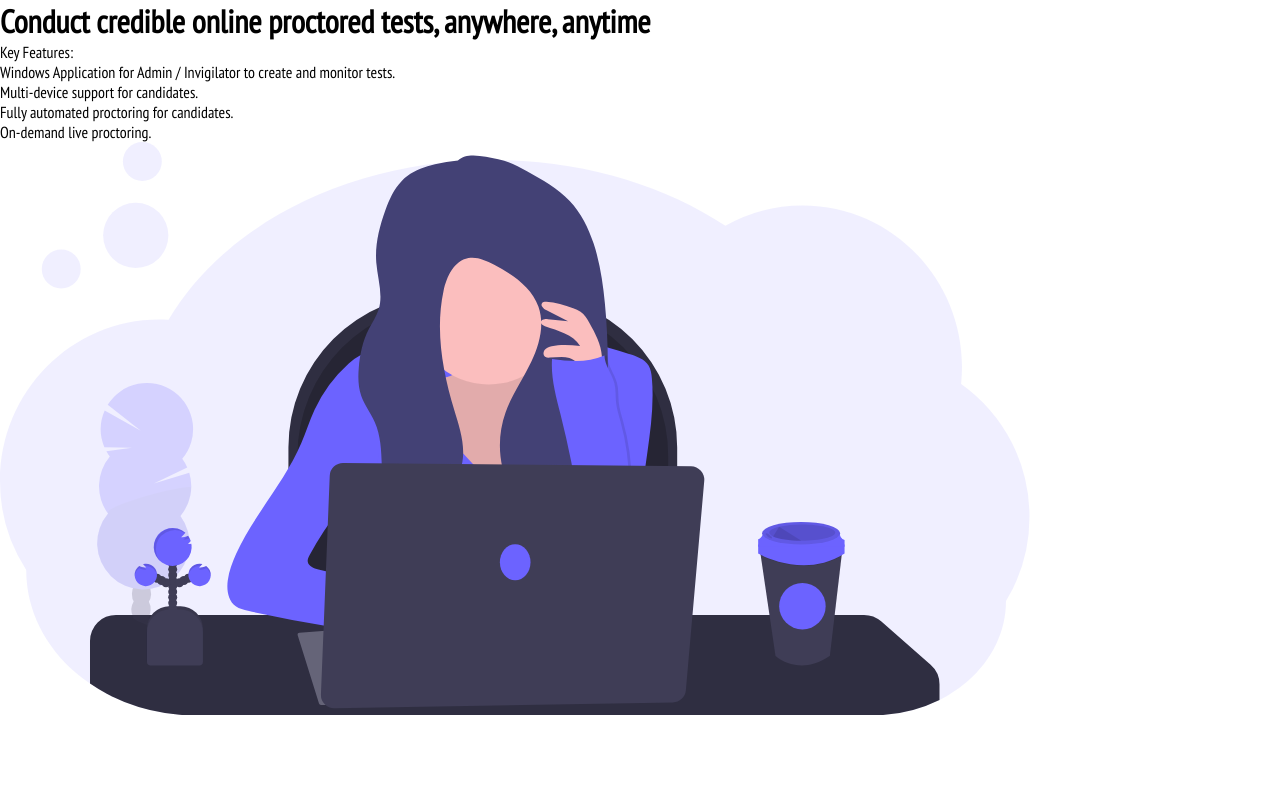
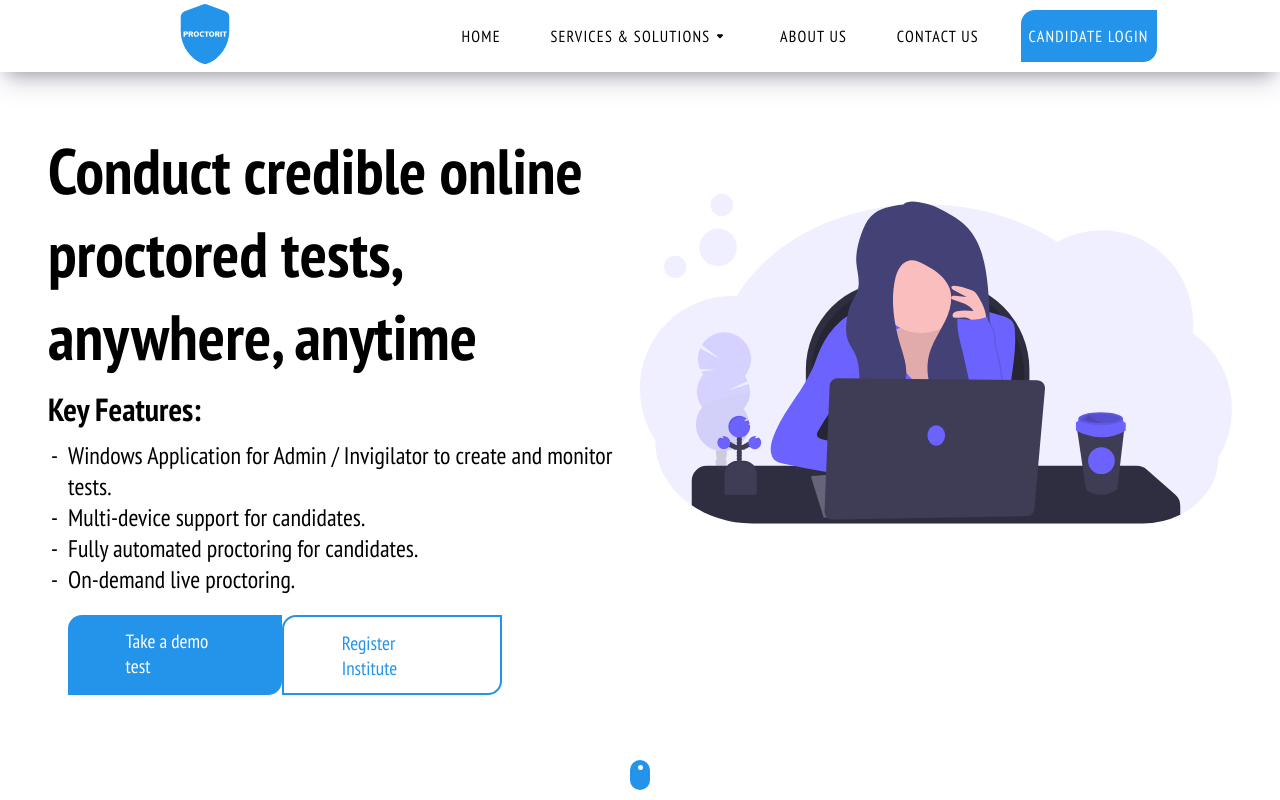
Before and after one commit to DSAghicha/proctorit, a React (Create React App) app in the folder client/: page / in a window 1280 px wide. Built offline with nearby package versions, Linux system fonts and the light colour scheme.

Commit message:
Home Page

```diff
--- a/client/src/pages/home/Home.jsx
+++ b/client/src/pages/home/Home.jsx
@@ -1,9 +1,13 @@
 import './Home.scss'
 import React from 'react'
+import { Link } from 'react-router-dom'
 import { GirlAppearingExam } from '../../assets'
+import { Navbar } from '../../components'
 
 const Home = () => {
     return(
+        <>
+            <Navbar/>
             <div className='home'>
                 <div className="info">
                     <h1>Conduct credible online proctored tests, anywhere, anytime</h1>
@@ -15,11 +19,16 @@ const Home = () => {
                         <li>On-demand live proctoring.</li>
                     </ul>
                     <div className="cta-cr">
-
+                        <Link to='/demo'>Take a demo test</Link>
+                        <Link to='/institute-signup'>Register Institute</Link>
                     </div>
                 </div>
                 <GirlAppearingExam/>
+                <div className="scroll-icon">
+                    <div className="circle"></div>
                 </div>
+            </div>
+        </>
     )
 }
 
--- a/client/src/pages/home/Home.scss
+++ b/client/src/pages/home/Home.scss
@@ -3,4 +3,81 @@
 .home {
     width: 100%;
     height: 100vh;
+    padding: 3em;
+    padding-top: 9vh;
+    display: flex;
+    position: relative;
+    .info {
+        flex: 50%;
+        display: flex;
+        flex-direction: column;
+        justify-content: center;
+        align-items: flex-start;
+        h1 {
+            font: 4rem 'CBold';
+            margin-bottom: 10px;
+        }
+        p {
+            font: 2rem 'CBold';
+            margin-bottom: 10px;
+        }
+        ul {
+            list-style: '-';
+            li {
+                margin-left: 10px;
+                font-size: 1.5rem;
+                padding-left: 10px;
+            }
+        }
+
+        .cta-cr {
+            width: 80%;
+            padding: 0 20px;
+            margin-top: 20px;
+            display: flex;
+            justify-content: space-between;
+            a {
+                padding: calc($spacing / 1.5) calc($spacing * 3);
+                border-radius: $borderRadius;
+                font: 1.2rem 'CRegular';
+                transition: all 550ms ease-in-out;
+                &:first-child {
+                    background-color: $theme-clr;
+                    color: #FFF;
+                }
+                &:last-child{
+                    border: 2px solid $theme-clr;
+                    color: $theme-clr;
+                }
+                &:hover {
+                    background-color: #FFF;
+                    border: 2px solid $dark-violet-clr;
+                    color: $dark-violet-clr;
+                }
+            }
+        }
+    }
+    svg {
+        flex: 50%;
+    }
+    .scroll-icon {
+        width: 20px;
+        height: 30px;
+        background-color: $theme-clr;
+        position: absolute;
+        bottom: 10px;
+        transform: translateX(-50%);
+        left: 50%;
+        border-radius: 20px;
+        padding: calc($spacing / 3) 0;
+        display: flex;
+        justify-content: center;
+        align-items: flex-start;
+        .circle {
+            width: 5px;
+            height: 5px;
+            background-color: #FFF;
+            border-radius: 50%;
+        }
+    }
 }
```
Lines whose indentation alone changed are shown as unchanged.
